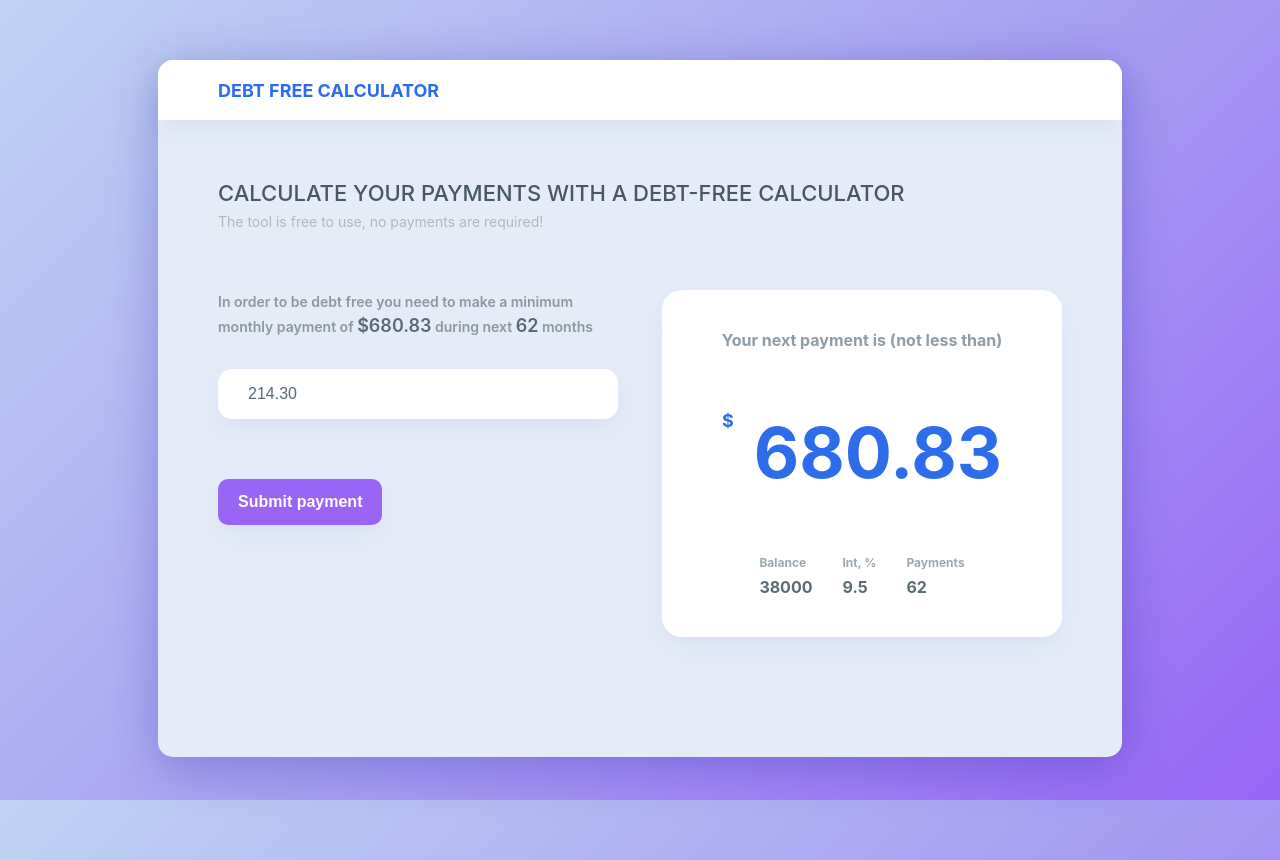
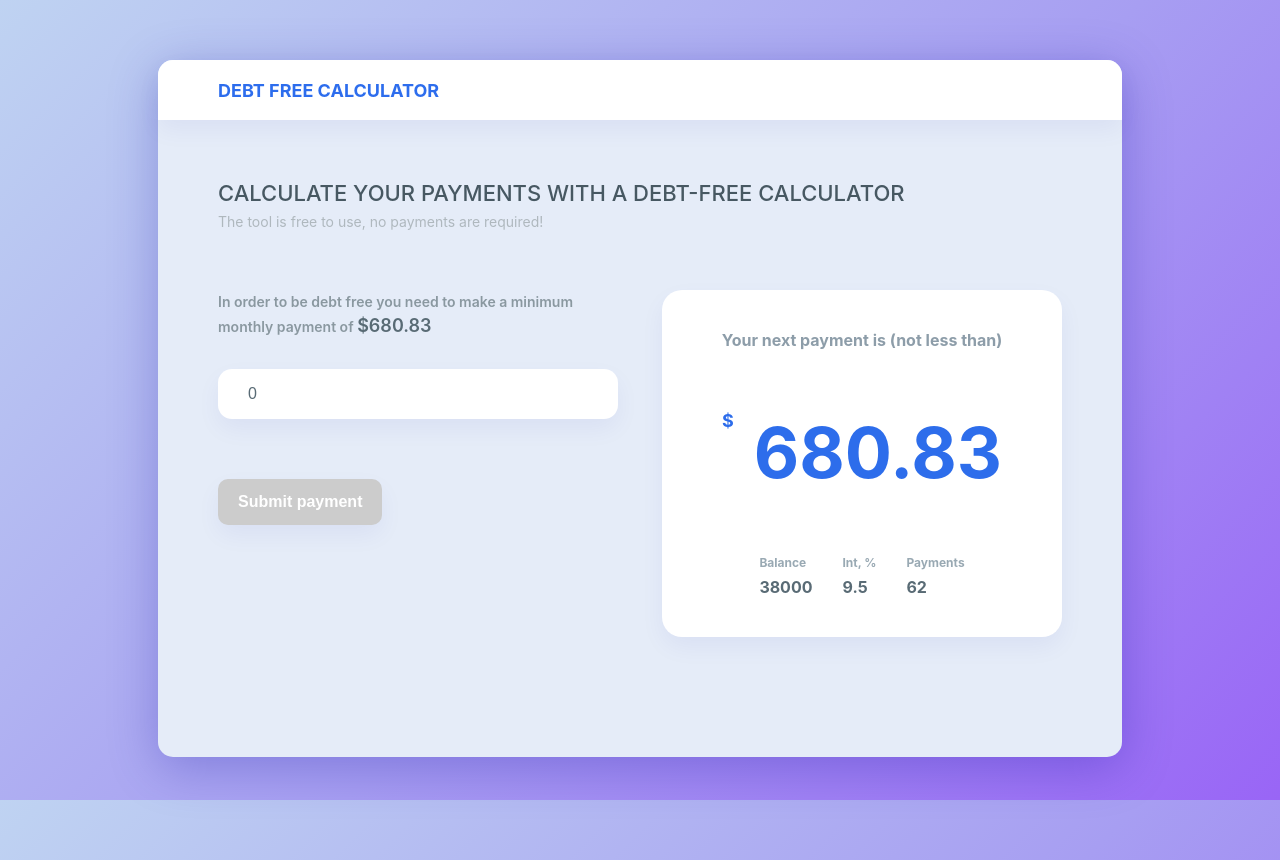
Before and after one commit to andreycodez/portfolio-react-debt-free-calc, a React (Create React App) app: page / in a window 1280 px wide. Both pictures are taken after a click on the button "Submit for calculation". Built offline with nearby package versions, Linux system fonts and the light colour scheme.

Commit message:
Submit payment button behavior fixed

```diff
--- a/src/App.css
+++ b/src/App.css
@@ -206,6 +206,8 @@ body {
   box-shadow: 0px 10px 25px 0px rgba(0, 0, 150, 0.05); }
 .payment-info .payment-info-form .payment-amount input[type="button"] {
   margin-top: 30px; }
+.payment-info .payment-info-form input[disabled] {
+  background-color: #CCCCCC; }
 .payment-info .payment-info-form .payment-amount.incorrect {
   display: flex;
   flex-direction: column; }
--- a/src/components/calculator/Calculator.jsx
+++ b/src/components/calculator/Calculator.jsx
@@ -12,6 +12,7 @@ class Calculator extends React.Component {
       isCalcSet: false,
       isPaymentBlocked: true,
       minPayment: 0,
+      maxPayment: 0,
       paymentsAmount: 0,
       payments: [],
     }
@@ -22,6 +23,13 @@ class Calculator extends React.Component {
     const interestLabel = document.getElementById('interestLabel');
     amountLabel.innerText = document.getElementById('amount').value;
     interestLabel.innerText = document.getElementById('interest').value;
+  }
+
+  componentDidUpdate(prevProps, prevState, snapshot) {
+    if (this.state.isCalcSet && this.state.isPaymentBlocked) {
+      const paymentSubmitButton = document.getElementById('paymentSubmit')
+      paymentSubmitButton.setAttribute('disabled', '');
+    }
   }
 
   sliderHandle = (slider) => {
@@ -46,12 +54,14 @@ class Calculator extends React.Component {
     const paymentContainer = document.getElementById('paymentContainer');
     const paymentButton = document.getElementById('paymentSubmit');
 
-    const paymentButtonStateChange = () => {
-      const paymentButtonState = this.state.isPaymentBlocked;
-      console.log(paymentButtonState);
-      paymentButtonState ?
-          (paymentButton.removeAttribute('disabled')) :
-          paymentButton.setAttribute('disabled','');
+    const paymentButtonStateChange = (value) => {
+      if (value === 'disabled') {
+        paymentButton.setAttribute('disabled','');
+        console.log('Button disabled');
+      } else {
+        paymentButton.removeAttribute('disabled');
+        console.log('Button Enabled');
+      }
     }
 
     const setErrorFieldState = () => {
@@ -60,23 +70,26 @@ class Calculator extends React.Component {
       this.setState({
         isPaymentBlocked: true,
       })
-      paymentButtonStateChange();
+      paymentButtonStateChange('disabled');
     }
 
     const setValidFieldState = () => {
       this.setState({
         isPaymentBlocked: false,
       })
-      paymentButtonStateChange();
+      paymentButtonStateChange('enabled');
       if (paymentContainer.classList.contains('incorrect')) {
         paymentContainer.classList.remove('incorrect');
         paymentContainer.classList.add('correct');
       }
     }
-    if (e.target.value < this.state.minPayment) {
+
+    const fieldValue = e.target.value;
+
+    if (fieldValue < this.state.minPayment) {
       setErrorFieldState();
       errorMessage.innerHTML = `The value is less than a least monthly payment <br/><a href="#" onClick=${this.minPaymentClick}">Pay min amount</a>`
-    } else if (e.target.value > (this.state.balance + this.state.interestUSD / 12)) {
+    } else if (fieldValue > this.state.maxPayment) {
       setErrorFieldState();
       errorMessage.innerHTML = `The value is higher than the final payment. <br/><a href="#" onClick=${this.finalPaymentClick}>Pay final payment</a>`
     } else {
@@ -90,6 +103,7 @@ class Calculator extends React.Component {
     const interest = +document.getElementById('interest').value || +document.getElementById('interestInput').defaultValue;
     const interestUSD = balance * interest / 100;
     const minPayment = Math.round(((balance / 100) + (interestUSD / 12))*100)/100;
+    const maxPayment = Math.round(((balance) + (interestUSD / 12))*100)/100;
     const paymentsAmount = (balance + interestUSD) / minPayment;
 
     this.setState( {
@@ -97,6 +111,7 @@ class Calculator extends React.Component {
         interest: interest,
         interestUSD: interestUSD,
         minPayment: minPayment,
+        maxPayment: maxPayment,
         paymentsAmount: Math.floor(paymentsAmount) + 1,
         isCalcSet: true,
       }
@@ -123,13 +138,14 @@ class Calculator extends React.Component {
       interest: interest,
       principal: principal,
     }
-    this.setState({
+    this.setState((prevState) => ({
+      ...prevState,
       balance: this.roundValue(balance),
       interestUSD: this.roundValue(interestUSD),
       minPayment: this.roundValue(minPayment),
       paymentsAmount: Math.floor(this.roundValue(paymentsAmount)) + 1,
       payments: [...this.state.payments, newPayment],
-    })
+    }))
   }
 
   render() {
@@ -140,12 +156,18 @@ class Calculator extends React.Component {
             <div className="calculator-left">
               <div className="payment-info  calculator-left-item">
                 <div className="payment-info-message payment-info-item">
-                  In order to be debt free you need to make a minimum monthly payment of <span>${appState.minPayment}</span> during
-                  next <span>{appState.paymentsAmount}</span> months
+                  In order to be debt free you need to make a minimum monthly payment of <span>${appState.minPayment}</span>
                 </div>
                 <form className="payment-info-form payment-info-item">
                   <div id="paymentContainer" className="payment-amount">
-                    <input id="paymentAmount" type="number" min="0" placeholder="0,00" step="100" defaultValue="214.30" onChange={this.paymentFieldValueHandle}/>
+                    <input
+                        id="paymentAmount"
+                        type="number"
+                        min="0"
+                        placeholder={`not less than ${this.state.minPayment}`}
+                        step="100"
+                        defaultValue="0"
+                        onChange={this.paymentFieldValueHandle}/>
                     <span id="errorMessage"></span>
                   </div>
                   <input
@@ -154,7 +176,6 @@ class Calculator extends React.Component {
                       className="submit-button"
                       onClick={this.submitPaymentClickHandle}
                       value="Submit payment"
-                      disabled
                   />
                 </form>
                 <PaymentsList payments={appState.payments} />
@@ -162,7 +183,7 @@ class Calculator extends React.Component {
             </div>
             <CalculatorStats appState={appState} />
           </div>
-      )
+      );
     } else {
       return (
           <div className="calculator-body">
--- a/src/components/paymentsList/PaymentsList.jsx
+++ b/src/components/paymentsList/PaymentsList.jsx
@@ -3,7 +3,7 @@ import React from "react";
 class PaymentsList extends React.Component {
   render() {
     const payments = this.props.payments;
-    console.log(payments.count);
+    //console.log(payments.count);
 
     if (payments.length > 0) {
       return (
```
